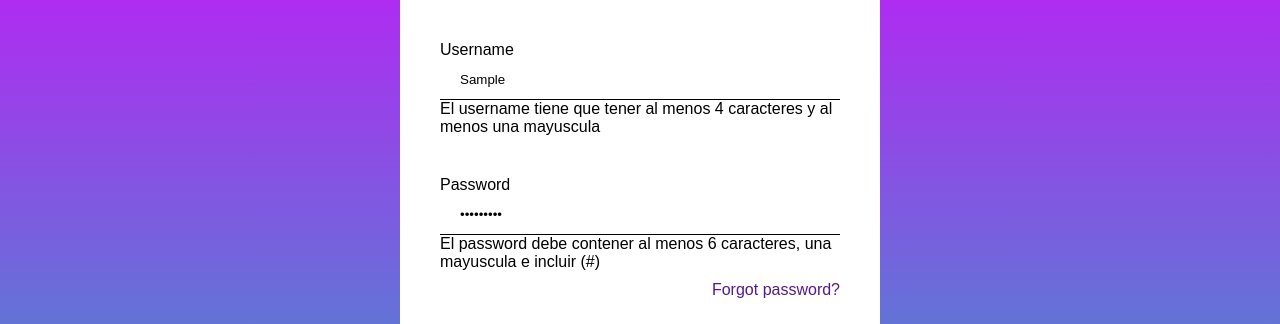
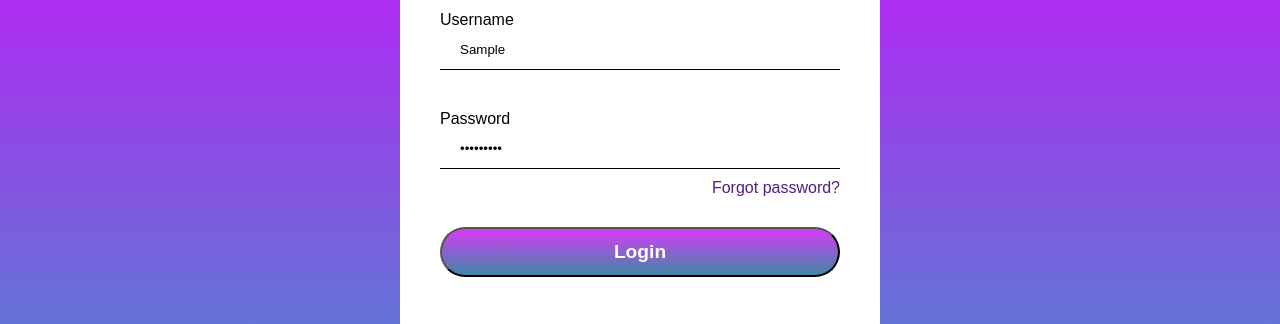
Before and after one commit to EmanuelRamos98/Login-Practica, a plain HTML site: page index.html in a window 1280 px wide. Both pictures are taken after typing "Sample", "Sample123" into the empty fields and a click on the button "Login". Shown: the part 169-493 px from the top of the page. Drawn offline with nearby package versions, Linux system fonts and the light colour scheme.

Commit message:
Tercer commit

```diff
--- a/script.js
+++ b/script.js
@@ -1,23 +1,50 @@
-const validarUsername = (texto)=> texto.lenth >=4 && texto != texto.toLowerCase()
-const validarPassword = (texto)=> texto.lenth >=6 && texto != texto.toLowerCase() && texto.incluedes('#')
+const validarMayuscula =(texto) =>{
+    let textoMinuscula = texto.toLowerCase()
+    return textoMinuscula !== texto
+}
+
+const VALIDACIONES = {
+    username:{
+        validacion: (texto)=> texto.length >=4 && validarMayuscula(texto),
+        errorText: 'It must be at least 4 characters and an uppercase'
+    } ,
+    password:{
+        validacion: (texto)=> texto.length >=6 && validarMayuscula(texto),
+        errorText: 'It must be at least 6 characters and an uppercase'
+    }
+}
+
+const obtenerValoresFormulario = (formulario)=>{
+    const inputs = ['username', 'password']
+    const inputsInfo = {}
+    for(let input of inputs){
+        const spanErrorHTML = formulario.querySelector('.error-text-'+ input)
+        const valor = formulario[input].value
+        inputsInfo[input] = {
+            errorHTML: spanErrorHTML,
+            validacion: VALIDACIONES[input].validacion,
+            errorText: VALIDACIONES[input].errorText,
+            valor: valor
+        }
+    }
+    return inputsInfo
+}
 
 const formularioHTML = document.getElementById('formulario')
 
 const handleSubmit = (evento)=>{
     evento.preventDefault()
     const formulario = evento.target
-    const username = formulario.username.value
-    const password = formulario.password.value
-
-    let valido = true
-
-    if(!validarUsername(username)){
-        const errorTextHTML = document.querySelector('.error-text-username')
-        errorTextHTML.innerText = 'El username tiene que tener al menos 4 caracteres y al menos una mayuscula'
-    }
-    if(!validarPassword(password)){
-        const errorTextHTML = document.querySelector('.error-text-password')
-        errorTextHTML.innerText = 'El password debe contener al menos 6 caracteres, una mayuscula e incluir (#)'
+    const valoresFormulario = obtenerValoresFormulario(formulario)
+    console.log(valoresFormulario);
+    for(const propiedad in valoresFormulario){
+        const objetoInputFormulario = valoresFormulario[propiedad]
+        if(!objetoInputFormulario.validacion(objetoInputFormulario.valor)){
+            objetoInputFormulario.errorHTML.innerText = objetoInputFormulario.errorText
+        }
+        else{
+            objetoInputFormulario.errorHTML.innerText = ''
+        }
     }
 }
 
--- a/style.css
+++ b/style.css
@@ -1,3 +1,5 @@
+@import url("https://cdn.jsdelivr.net/npm/bootstrap-icons@1.11.3/font/bootstrap-icons.min.css");
+
 *{
     box-sizing: border-box;
     margin: 0;
@@ -30,7 +32,6 @@ body{
     display: flex;
     justify-content: center;
     font-size: 2.2rem;
-    margin-bottom: 30px;
 }
 .username-div{
     display: flex;
```
